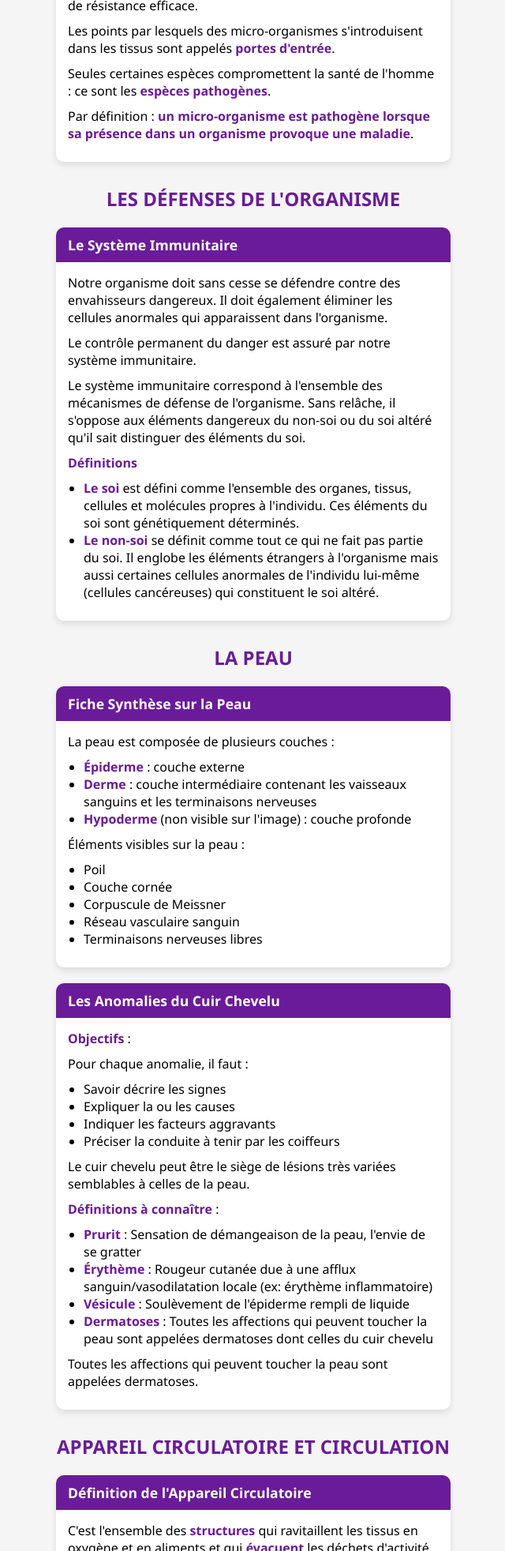
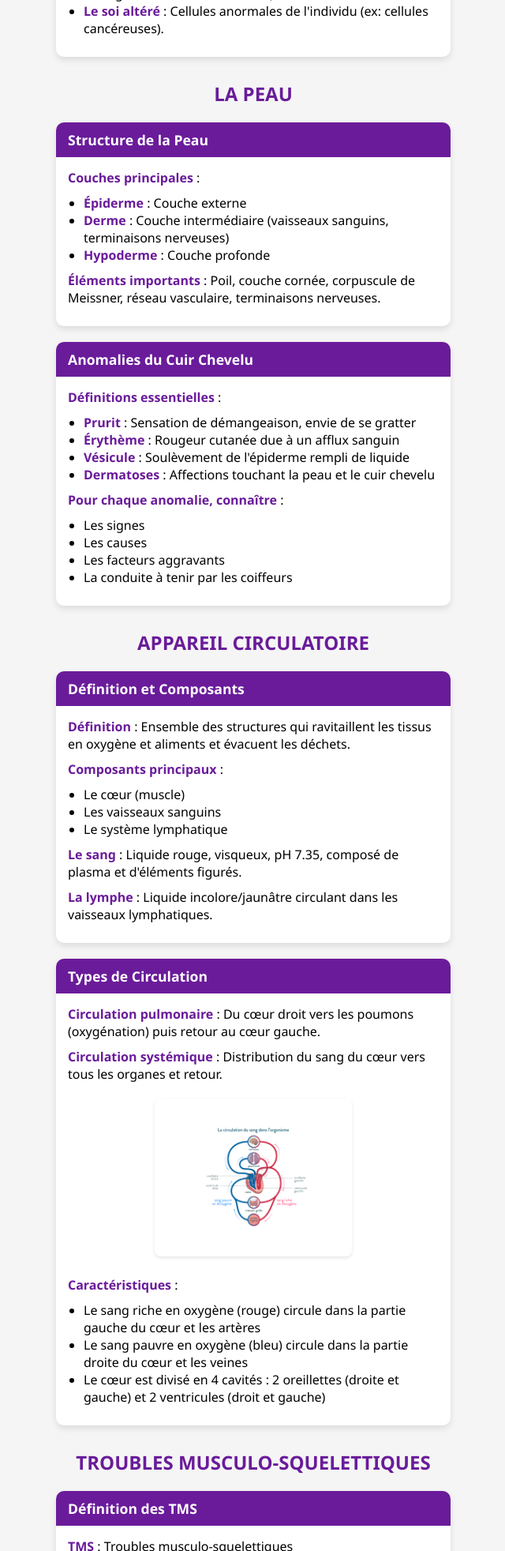
Before and after one commit to LSSHRT/Fiche-biologie, a plain HTML site: page index.html in a window 1280 px wide. Shown: the part 836-2800 px from the top of the page at 79% size, without its empty margins (319-959 px from the left). Drawn offline with Linux system fonts and the light colour scheme.

Commit message:
Add files via upload

```diff
--- a/index.html
+++ b/index.html
@@ -339,26 +339,15 @@
         <div class="flash-card">
             <div class="card-header">Le Monde Microbien</div>
             <div class="card-content">
-                <p>Avec plus de <span class="highlight">500 000 espèces</span>, le monde microbien est un monde des plus vastes et diversifiés qui soit.</p>
-                <p>De la naissance à la mort, tout être humain est continuellement exposé à des organismes microscopiques provenant du sol, de l'air, de l'eau ainsi que d'autres êtres vivants de son entourage. On les trouve aussi sur les aliments, les matières en décomposition.</p>
-                <p>La très grande majorité des micro-organismes sont inoffensifs, certains sont même indispensables au maintien de l'équilibre des écosystèmes.</p>
-                <p>Lorsque les conditions environnementales sont favorables, la croissance d'une population microbienne peut être foudroyante. En quelques heures, une dizaine de micro-organismes forme une population colossale capable de causer une grave infection.</p>
-            </div>
-        </div>
-
-        <div class="flash-card">
-            <div class="card-header">Types de Micro-organismes</div>
-            <div class="card-content">
-                <p><span class="highlight">Modes de vie des micro-organismes</span> :</p>
+                <p><span class="highlight">Définition</span> : Avec plus de 500 000 espèces, le monde microbien est un monde des plus vastes et diversifiés.</p>
+                <p><span class="highlight">Caractéristiques</span> :</p>
                 <ul>
-                    <li>Certains micro-organismes n'ont pas besoin d'établir des rapports avec les êtres vivants pour se nourrir.</li>
-                    <li>D'autres parasitent les êtres vivants c'est à dire qu'ils vivent sur ou dans son hôte qui lui fournit "le toit et le couvert".</li>
+                    <li>La majorité des micro-organismes sont inoffensifs</li>
+                    <li>Certains sont indispensables à l'équilibre des écosystèmes</li>
+                    <li>En conditions favorables, leur croissance peut être foudroyante</li>
                 </ul>
-                <p><span class="highlight">Défenses naturelles</span> :</p>
-                <p>L'homme dispose de barrières naturelles et d'un système immunitaire qui lui permettent de réagir et d'acquérir un état de résistance efficace.</p>
-                <p>Les points par lesquels des micro-organismes s'introduisent dans les tissus sont appelés <span class="highlight">portes d'entrée</span>.</p>
-                <p>Seules certaines espèces compromettent la santé de l'homme : ce sont les <span class="highlight">espèces pathogènes</span>.</p>
-                <p>Par définition : <span class="highlight">un micro-organisme est pathogène lorsque sa présence dans un organisme provoque une maladie</span>.</p>
+                <p><span class="highlight">Portes d'entrée</span> : Points par lesquels des micro-organismes s'introduisent dans les tissus.</p>
+                <p><span class="highlight">Micro-organisme pathogène</span> : Micro-organisme dont la présence dans un organisme provoque une maladie.</p>
             </div>
         </div>
 
@@ -368,13 +357,13 @@
         <div class="flash-card">
             <div class="card-header">Le Système Immunitaire</div>
             <div class="card-content">
-                <p>Notre organisme doit sans cesse se défendre contre des envahisseurs dangereux. Il doit également éliminer les cellules anormales qui apparaissent dans l'organisme.</p>
-                <p>Le contrôle permanent du danger est assuré par notre système immunitaire.</p>
-                <p>Le système immunitaire correspond à l'ensemble des mécanismes de défense de l'organisme. Sans relâche, il s'oppose aux éléments dangereux du non-soi ou du soi altéré qu'il sait distinguer des éléments du soi.</p>
-                <h3>Définitions</h3>
+                <p><span class="highlight">Définition</span> : Ensemble des mécanismes de défense de l'organisme.</p>
+                <p><span class="highlight">Rôle</span> : S'oppose aux éléments dangereux du non-soi ou du soi altéré.</p>
+                <p><span class="highlight">Concepts clés</span> :</p>
                 <ul>
-                    <li><span class="highlight">Le soi</span> est défini comme l'ensemble des organes, tissus, cellules et molécules propres à l'individu. Ces éléments du soi sont génétiquement déterminés.</li>
-                    <li><span class="highlight">Le non-soi</span> se définit comme tout ce qui ne fait pas partie du soi. Il englobe les éléments étrangers à l'organisme mais aussi certaines cellules anormales de l'individu lui-même (cellules cancéreuses) qui constituent le soi altéré.</li>
+                    <li><span class="highlight">Le soi</span> : Ensemble des organes, tissus, cellules et molécules propres à l'individu (génétiquement déterminés).</li>
+                    <li><span class="highlight">Le non-soi</span> : Tout ce qui ne fait pas partie du soi (éléments étrangers et cellules anormales).</li>
+                    <li><span class="highlight">Le soi altéré</span> : Cellules anormales de l'individu (ex: cellules cancéreuses).</li>
                 </ul>
             </div>
         </div>
@@ -383,76 +372,71 @@
         <h2 class="category-title">La Peau</h2>
 
         <div class="flash-card">
-            <div class="card-header">Fiche Synthèse sur la Peau</div>
+            <div class="card-header">Structure de la Peau</div>
             <div class="card-content">
-                <p>La peau est composée de plusieurs couches :</p>
+                <p><span class="highlight">Couches principales</span> :</p>
                 <ul>
-                    <li><span class="highlight">Épiderme</span> : couche externe</li>
-                    <li><span class="highlight">Derme</span> : couche intermédiaire contenant les vaisseaux sanguins et les terminaisons nerveuses</li>
-                    <li><span class="highlight">Hypoderme</span> (non visible sur l'image) : couche profonde</li>
+                    <li><span class="highlight">Épiderme</span> : Couche externe</li>
+                    <li><span class="highlight">Derme</span> : Couche intermédiaire (vaisseaux sanguins, terminaisons nerveuses)</li>
+                    <li><span class="highlight">Hypoderme</span> : Couche profonde</li>
                 </ul>
-                <p>Éléments visibles sur la peau :</p>
+                <p><span class="highlight">Éléments importants</span> : Poil, couche cornée, corpuscule de Meissner, réseau vasculaire, terminaisons nerveuses.</p>
+            </div>
+        </div>
+
+        <div class="flash-card">
+            <div class="card-header">Anomalies du Cuir Chevelu</div>
+            <div class="card-content">
+                <p><span class="highlight">Définitions essentielles</span> :</p>
                 <ul>
-                    <li>Poil</li>
-                    <li>Couche cornée</li>
-                    <li>Corpuscule de Meissner</li>
-                    <li>Réseau vasculaire sanguin</li>
-                    <li>Terminaisons nerveuses libres</li>
+                    <li><span class="highlight">Prurit</span> : Sensation de démangeaison, envie de se gratter</li>
+                    <li><span class="highlight">Érythème</span> : Rougeur cutanée due à un afflux sanguin</li>
+                    <li><span class="highlight">Vésicule</span> : Soulèvement de l'épiderme rempli de liquide</li>
+                    <li><span class="highlight">Dermatoses</span> : Affections touchant la peau et le cuir chevelu</li>
+                </ul>
+                <p><span class="highlight">Pour chaque anomalie, connaître</span> :</p>
+                <ul>
+                    <li>Les signes</li>
+                    <li>Les causes</li>
+                    <li>Les facteurs aggravants</li>
+                    <li>La conduite à tenir par les coiffeurs</li>
                 </ul>
             </div>
         </div>
 
-        <div class="flash-card">
-            <div class="card-header">Les Anomalies du Cuir Chevelu</div>
-            <div class="card-content">
-                <p><span class="highlight">Objectifs</span> :</p>
-                <p>Pour chaque anomalie, il faut :</p>
-                <ul>
-                    <li>Savoir décrire les signes</li>
-                    <li>Expliquer la ou les causes</li>
-                    <li>Indiquer les facteurs aggravants</li>
-                    <li>Préciser la conduite à tenir par les coiffeurs</li>
-                </ul>
-                <p>Le cuir chevelu peut être le siège de lésions très variées semblables à celles de la peau.</p>
-                <p><span class="highlight">Définitions à connaître</span> :</p>
-                <ul>
-                    <li><span class="highlight">Prurit</span> : Sensation de démangeaison de la peau, l'envie de se gratter</li>
-                    <li><span class="highlight">Érythème</span> : Rougeur cutanée due à une afflux sanguin/vasodilatation locale (ex: érythème inflammatoire)</li>
-                    <li><span class="highlight">Vésicule</span> : Soulèvement de l'épiderme rempli de liquide</li>
-                    <li><span class="highlight">Dermatoses</span> : Toutes les affections qui peuvent toucher la peau sont appelées dermatoses dont celles du cuir chevelu</li>
-                </ul>
-                <p>Toutes les affections qui peuvent toucher la peau sont appelées dermatoses.</p>
-            </div>
-        </div>
-
         <!-- APPAREIL CIRCULATOIRE ET CIRCULATION -->
-        <h2 class="category-title">Appareil Circulatoire et Circulation</h2>
+        <h2 class="category-title">Appareil Circulatoire</h2>
 
         <div class="flash-card">
-            <div class="card-header">Définition de l'Appareil Circulatoire</div>
+            <div class="card-header">Définition et Composants</div>
             <div class="card-content">
-                <p>C'est l'ensemble des <span class="highlight">structures</span> qui ravitaillent les tissus en oxygène et en aliments et qui <span class="highlight">évacuent</span> les déchets d'activité cellulaire.</p>
-                <p>Il est composé par un muscle : le <span class="highlight">cœur</span>, et des <span class="highlight">vaisseaux sanguins</span> qui véhiculent le sang.</p>
-                <p>Il est doublé par le <span class="highlight">système lymphatique</span>.</p>
-                <h3>Le Sang et la Lymphe</h3>
-                <p>Le sang est un liquide rouge, visqueux, légèrement alcalin (pH7.35) qui circule dans le cœur et dans les vaisseaux sanguins.</p>
-                <p>Le sang est un tissu conjonctif. Il est composé de <span class="highlight">plasma</span> et d'<span class="highlight">éléments figurés</span> (globules et plaquettes).</p>
-                <p>Issue du sang, la lymphe est un <span class="highlight">liquide incolore ou légèrement jaunâtre</span> qui circule dans les vaisseaux lymphatiques et transite dans les ganglions lymphatiques.</p>
+                <p><span class="highlight">Définition</span> : Ensemble des structures qui ravitaillent les tissus en oxygène et aliments et évacuent les déchets.</p>
+                <p><span class="highlight">Composants principaux</span> :</p>
+                <ul>
+                    <li>Le cœur (muscle)</li>
+                    <li>Les vaisseaux sanguins</li>
+                    <li>Le système lymphatique</li>
+                </ul>
+                <p><span class="highlight">Le sang</span> : Liquide rouge, visqueux, pH 7.35, composé de plasma et d'éléments figurés.</p>
+                <p><span class="highlight">La lymphe</span> : Liquide incolore/jaunâtre circulant dans les vaisseaux lymphatiques.</p>
             </div>
         </div>
 
         <div class="flash-card">
-            <div class="card-header">La Circulation Sanguine et Lymphatique</div>
+            <div class="card-header">Types de Circulation</div>
             <div class="card-content">
-                <p><span class="highlight">La circulation du sang</span> :</p>
-                <ul>
-                    <li>La circulation <span class="highlight">pulmonaire</span> envoie le sang du cœur <span class="highlight">droit</span> dans les artères pulmonaires vers les <span class="highlight">poumons</span> où il est oxygéné. Le sang revient au cœur <span class="highlight">gauche</span> par les veines pulmonaires pour être ensuite pompé.</li>
-                    <li>La circulation <span class="highlight">systémique</span> distribue le sang depuis le cœur à tous les organes par l'intermédiaire des artérioles et artères. Puis ramène le sang chargé de déchets de tous les organes jusqu'au cœur.</li>
-                </ul>
+                <p><span class="highlight">Circulation pulmonaire</span> : Du cœur droit vers les poumons (oxygénation) puis retour au cœur gauche.</p>
+                <p><span class="highlight">Circulation systémique</span> : Distribution du sang du cœur vers tous les organes et retour.</p>
                 <div class="image-container">
-                    <img src="circulation-sanguine.jpg" alt="Schéma de la circulation sanguine" onerror="handleImageError(this)">
+                    <img src="circulation-sanguine.png" alt="Schéma de la circulation sanguine" onerror="handleImageError(this)">
                     <p class="image-error">Image non disponible: Schéma montrant la circulation sanguine avec le cœur, les poumons et les organes</p>
                 </div>
+                <p><span class="highlight">Caractéristiques</span> :</p>
+                <ul>
+                    <li>Le sang riche en oxygène (rouge) circule dans la partie gauche du cœur et les artères</li>
+                    <li>Le sang pauvre en oxygène (bleu) circule dans la partie droite du cœur et les veines</li>
+                    <li>Le cœur est divisé en 4 cavités : 2 oreillettes (droite et gauche) et 2 ventricules (droit et gauche)</li>
+                </ul>
             </div>
         </div>
 
@@ -462,36 +446,25 @@
         <div class="flash-card">
             <div class="card-header">Définition des TMS</div>
             <div class="card-content">
-                <p><span class="highlight">Que signifie le sigle TMS ?</span></p>
-                <p>Troubles musculo-squelettiques</p>
-                <p><span class="highlight">Définition</span> : Troubles musculo-squelettiques (TMS) résultent d'un déséquilibre entre les capacités physiques du corps et les sollicitations et contraintes auxquelles il est exposé.</p>
-                <p>Par définition, <span class="highlight">l'ergonomie</span> est l'étude des postes de travail qui permet de limiter l'apparition de troubles musculo-squelettiques (TMS).</p>
+                <p><span class="highlight">TMS</span> : Troubles musculo-squelettiques</p>
+                <p><span class="highlight">Définition</span> : Troubles résultant d'un déséquilibre entre les capacités physiques du corps et les sollicitations/contraintes auxquelles il est exposé.</p>
+                <p><span class="highlight">Ergonomie</span> : Étude des postes de travail permettant de limiter l'apparition des TMS.</p>
             </div>
         </div>
 
         <div class="flash-card">
             <div class="card-header">L'Appareil Musculo-Squelettique</div>
             <div class="card-content">
-                <p><span class="highlight">Objectifs</span> :</p>
+                <p><span class="highlight">Définition</span> : Ensemble du squelette (os et articulations) et du système musculaire.</p>
+                <p><span class="highlight">Éléments clés à connaître</span> :</p>
                 <ul>
-                    <li>Indiquer la structure d'une articulation</li>
-                    <li>Connaître la structure d'un muscle strié</li>
-                    <li>Connaître les fonctions et les propriétés du muscle strié</li>
-                    <li>Décrire les phénomènes nerveux et biochimiques de la contraction musculaire</li>
-                    <li>Définir le tonus musculaire</li>
-                    <li>La fatigue musculaire :
-                        <ul>
-                            <li>L'origine</li>
-                            <li>Les manifestations</li>
-                            <li>Les conséquences</li>
-                        </ul>
-                    </li>
+                    <li>Structure d'une articulation</li>
+                    <li>Structure et propriétés du muscle strié</li>
+                    <li>Contraction musculaire</li>
+                    <li>Tonus musculaire</li>
+                    <li>Fatigue musculaire (origine, manifestations, conséquences)</li>
                 </ul>
-                <p><span class="highlight">Définition</span> :</p>
-                <p>L'appareil musculo-squelettique (appareil locomoteur) est l'ensemble du squelette (os et articulations) et du système musculaire.</p>
-                <h3>Le Squelette</h3>
-                <p><span class="highlight">La colonne vertébrale</span> :</p>
-                <p>La colonne vertébrale constitue le squelette du dos. La colonne vertébrale est située au milieu du dos qu'elle sépare en ses côtés gauche et droit. Elle repose sur le bassin, sert de support aux côtes et au crâne.</p>
+                <p><span class="highlight">Colonne vertébrale</span> : Squelette du dos, située au milieu, repose sur le bassin, supporte côtes et crâne.</p>
             </div>
         </div>
 
```
Also changed, not shown: circulation-sanguine.png (added).
